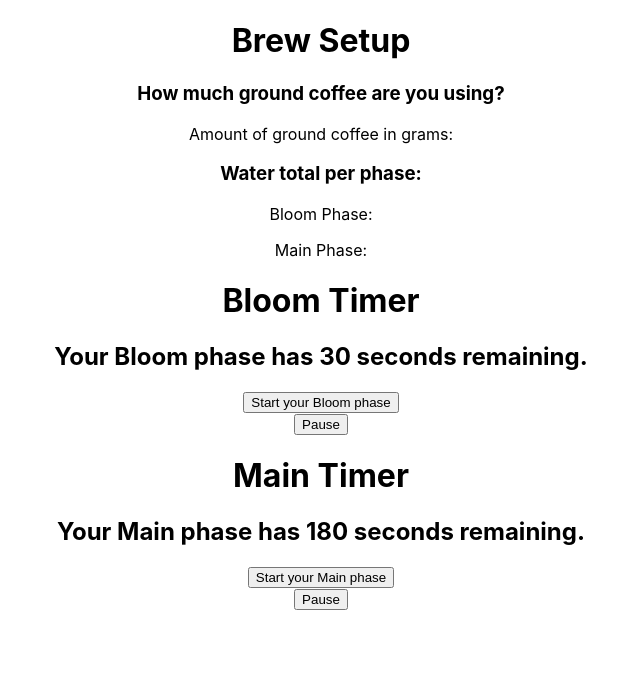
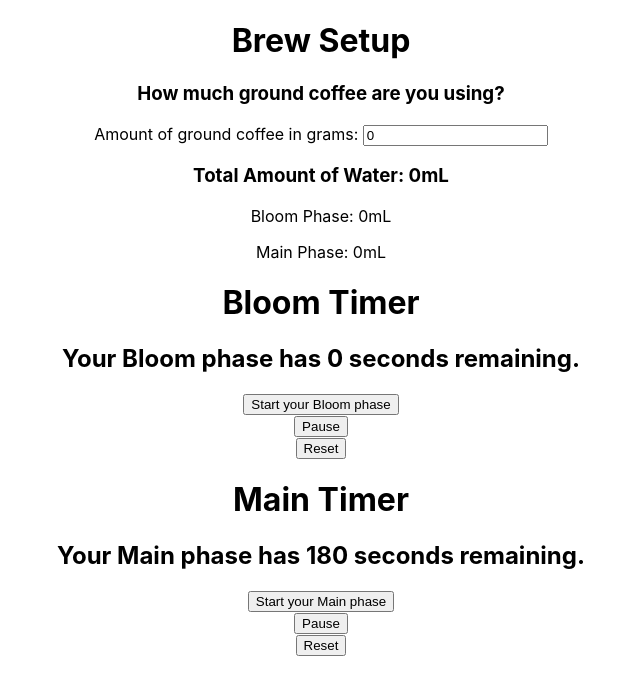
Before and after one commit to Esotastic/kalita-brew-timer, a React (Create React App) app: page / in a window 1280 px wide. Shown: the top 694 px of the page, without its empty margins (319-959 px from the left). Built offline with nearby package versions, Linux system fonts and the light colour scheme.

Commit message:
Changed timer functionality from using just setInterval to using Date.now for accuracy sake

```diff
--- a/src/components/CoffeeAmount.js
+++ b/src/components/CoffeeAmount.js
@@ -5,8 +5,15 @@ class CoffeeAmount extends React.Component {
     super(props);
     this.state = {
       coffeeGrams: 0
-    }
+    };
   }
+
+  handleChange(event) {
+    this.setState({
+      coffeeGrams: event.target.value
+    });
+  }
+
 
 
   render () {
@@ -14,10 +21,10 @@ class CoffeeAmount extends React.Component {
       <div>
         <h1>Brew Setup</h1>
         <h3>How much ground coffee are you using?</h3>
-        <p>Amount of ground coffee in grams:</p>
-        <h3>Water total per phase:</h3>
-        <p>Bloom Phase:</p>
-        <p>Main Phase:</p>
+        <p>Amount of ground coffee in grams: <input value={this.state.coffeeGrams} onChange = {this.handleChange.bind(this)}></input></p>
+        <h3>Total Amount of Water: {(this.state.coffeeGrams * 15)}mL </h3>
+        <p>Bloom Phase: {(this.state.coffeeGrams * 2)}mL</p>
+        <p>Main Phase: {(this.state.coffeeGrams * 13)}mL</p>
       </div>
     )
   }
--- a/src/components/PhaseInfo.js
+++ b/src/components/PhaseInfo.js
@@ -1,6 +1,7 @@
 import React from "react";
 import Button from "./Button";
 import PauseButton from"./PauseButton";
+import ResetButton from "./ResetButton";
 
 const PhaseInfo = (props) => {
   return (
@@ -8,6 +9,7 @@ const PhaseInfo = (props) => {
       <h2>Your {props.phase} phase has {props.time} seconds remaining.</h2>
       <Button timeButton={props.timeHandler} phase={props.phase} />
       <PauseButton pauseTime={props.pause}/>
+      <ResetButton resetTime={props.reset}/>
     </div>
   )
 }
--- /dev/null
+++ b/src/components/ResetButton.js
@@ -0,0 +1,11 @@
+import React from "react";
+
+const ResetButton = (props) => {
+  return(
+    <div>
+      <button onClick={props.resetTime}>Reset</button>
+    </div>
+  )
+}
+
+export default ResetButton;
--- a/src/components/Timer.js
+++ b/src/components/Timer.js
@@ -6,20 +6,32 @@ class Timer extends React.Component {
   constructor(props) {
     super(props);
     this.state = {
-      bloomTimer: 30,
-      finishTimer: 180
+      bloomTimer: 0,
+      bloomStart: 0,
+      finishTimer: 180,
+      finishState: 0
     }
     this.bloomTime = this.bloomTime.bind(this);
     this.mainTime = this.mainTime.bind(this);
+    this.pauseBloom = this.pauseBloom.bind(this);
+    this.pauseMain = this.pauseMain.bind(this);
+    this.resetBloom = this.resetBloom.bind(this);
+    this.resetMain = this.resetMain.bind(this);
   }
 
   bloomTime() {
-    let second = this.state.bloomTimer;
-    //---These both will be actual timers ---//
-    this.timer = setInterval(() =>
-      this.setState({
-        bloomTimer: second--
-      }), 1000);
+    this.setState({
+      bloomTimer: this.state.bloomTimer,
+      bloomStart: Date.now() - this.state.bloomTimer
+    })
+    this.timer = setInterval(() => this.setState({
+      bloomTimer: Date.now() - this.state.bloomStart
+    }), 1)
+    // let second = this.state.bloomTimer;
+    // this.timer = setInterval(() =>
+    //   this.setState({
+    //     bloomTimer: second--
+    //   }), 1000);
   }
   mainTime() {
     let secondMain = this.state.finishTimer;
@@ -30,16 +42,29 @@ class Timer extends React.Component {
   }
 
   pauseBloom() {
-    let currentBloom = this.state.bloomTimer;
-    if (currentBloom< 30) {
-      alert("Timer would totally be paused right now");
+      clearInterval(this.timer);
+  }
+
+  pauseMain() {
+    let currentMain = this.state.finishTimer;
+    if(currentMain < 180) {
+      clearInterval(this.timer);
     } else {
-      alert("Timer isn't running, so....");
+      alert("Main phase timer isn't running!");
     };
   }
 
-  pauseMain() {
-    alert("Main phase paused testeroonie");
+  resetBloom() {
+    if (this.state.bloomTimer < 30) {
+      this.setState({
+        bloomTimer: 30
+      });
+    }
+  }
+  resetMain() {
+    if (this.state.finishTimer < 180) {
+      alert("resetting main timer");
+    }
   }
 
   render () {
@@ -52,6 +77,7 @@ class Timer extends React.Component {
           timeHandler={phase === "Bloom" ? this.bloomTime : this.mainTime}
           time={phase === "Bloom" ? this.state.bloomTimer : this.state.finishTimer}
           pause={phase === "Bloom" ? this.pauseBloom : this.pauseMain}
+          reset={phase === "Bloom" ? this.resetBloom : this.resetMain}
         />
       </div>
     );
```
